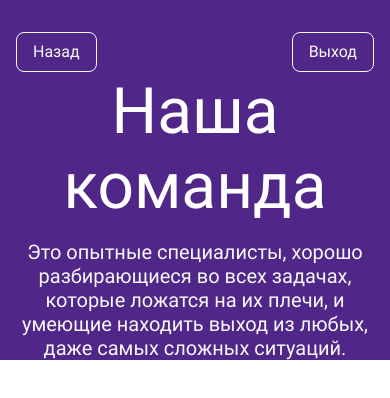
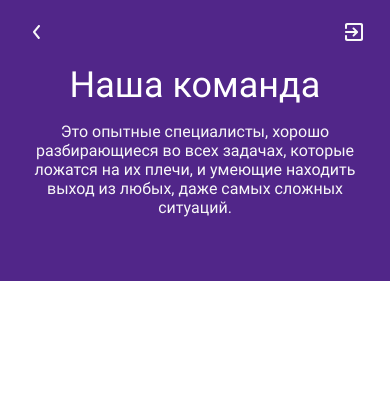
Before and after one commit to Zakharov1984/antipoff_test1, a React (Create React App) app: page / in a window 390 px wide. Shown: the top 398 px of the page. Built offline with nearby package versions, Linux system fonts and the light colour scheme.

Commit message:
added_icons_and_media_request_for_header

```diff
--- a/src/copmponents/Header/Header.jsx
+++ b/src/copmponents/Header/Header.jsx
@@ -1,17 +1,36 @@
+import { useEffect, useState } from 'react';
 import { Button } from '../UI/Button/Button';
+
+import {ReactComponent as BackIcon} from '../../resources/header/back.svg';
+import {ReactComponent as ExitIcon} from '../../resources/header/exit.svg';
+
 
 import classes from './Header.module.scss';
 
 export const Header = ({children}) => {
+  const [width, setWidth] = useState(window.innerWidth);
+
+  useEffect(() => {
+    const handleResize = (e) => {
+      setWidth(e.target.innerWidth);
+    }
+
+    window.addEventListener('resize', handleResize);
+
+    return () => {
+      window.removeEventListener('resize', handleResize);
+    }
+  }, [])
+
   return (
     <header className={classes.header}>
       <div className="container">
         <nav className={classes.nav}>
           <Button className={classes.nav__btn}>
-            Назад
+            {width <= 425 ? <BackIcon/> : 'Назад'}
           </Button>
           <Button className={classes.nav__btn}>
-            Выход
+            {width <= 425 ? <ExitIcon/> : 'Выход'}
           </Button>
         </nav>
         {children}
--- a/src/copmponents/Header/Header.module.scss
+++ b/src/copmponents/Header/Header.module.scss
@@ -2,7 +2,7 @@
 
 .header {
   min-height: 265px;
-  padding-top: 32px;
+  padding: 32px 0 39px;
   background: $mainColor;
 }
 
@@ -11,6 +11,9 @@
   justify-content: space-between;
 
   &__btn {
+    display: flex;
+    justify-content: center;
+    align-items: center;
     padding: 8px 16px;
     border: 1px solid #F8F8F8;
     background: none;
@@ -21,3 +24,20 @@
 
   }
 }
+
+@media(max-width: 425px) {
+  .header {
+    padding: 12px 0 64px;
+  }
+
+  .nav {
+
+    &__btn {
+      padding: 0;
+      border: none;
+      width: 40px;
+      height: 40px;
+      line-height: 10px;
+    }
+  }
+}
--- a/src/pages/Catalog/Catalog.module.scss
+++ b/src/pages/Catalog/Catalog.module.scss
@@ -16,3 +16,17 @@
     text-align: center;
   }
 }
+
+@media(max-width: 497px) {
+  .catalogHeader {
+
+    &__title {
+      margin-top: 12px;
+      font-size: 36px;
+    }
+
+    &__descr {
+      font-size: 16px;
+    }
+  }
+}
```
Also changed, not shown: src/resources/header/back.svg (added), src/resources/header/exit.svg (added).
